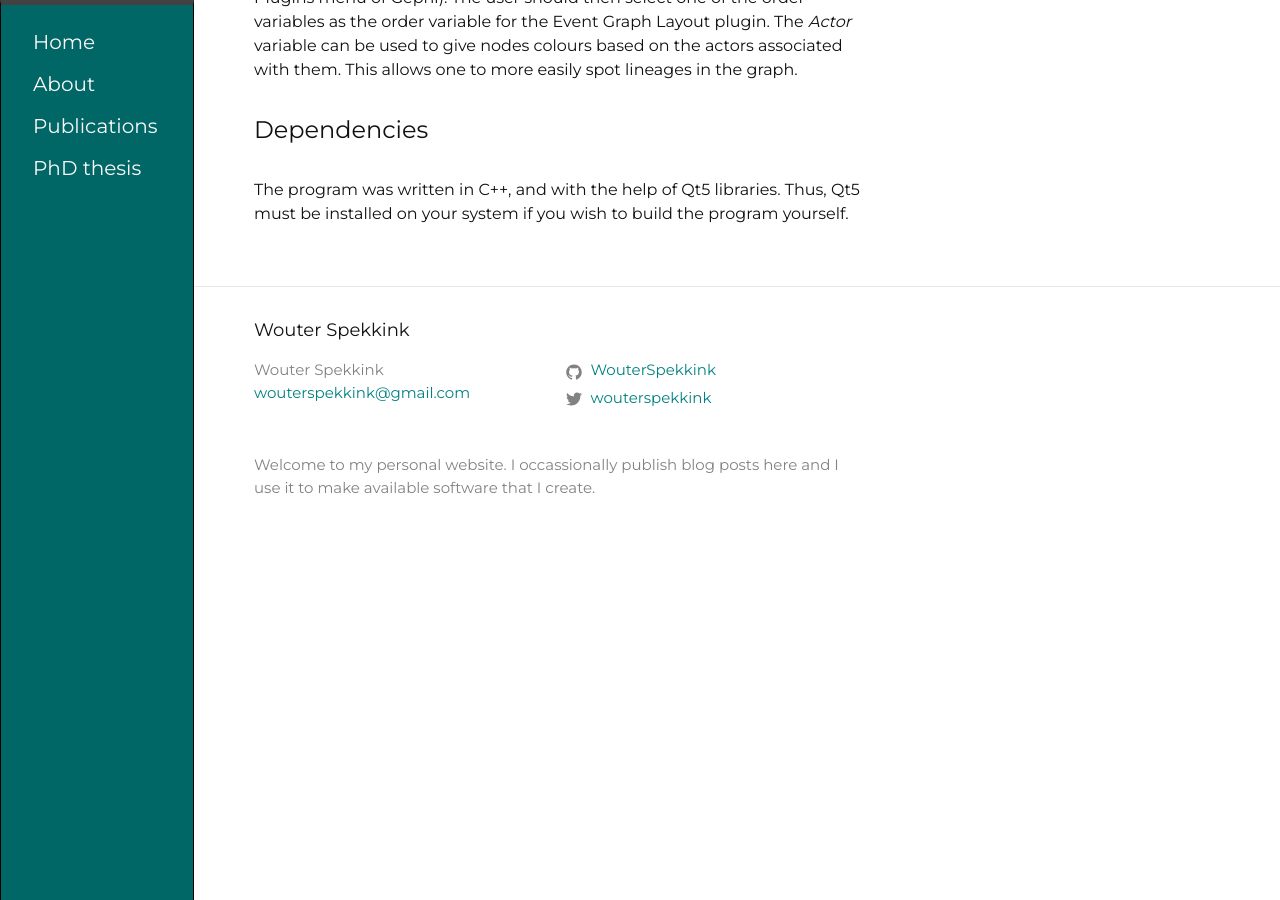
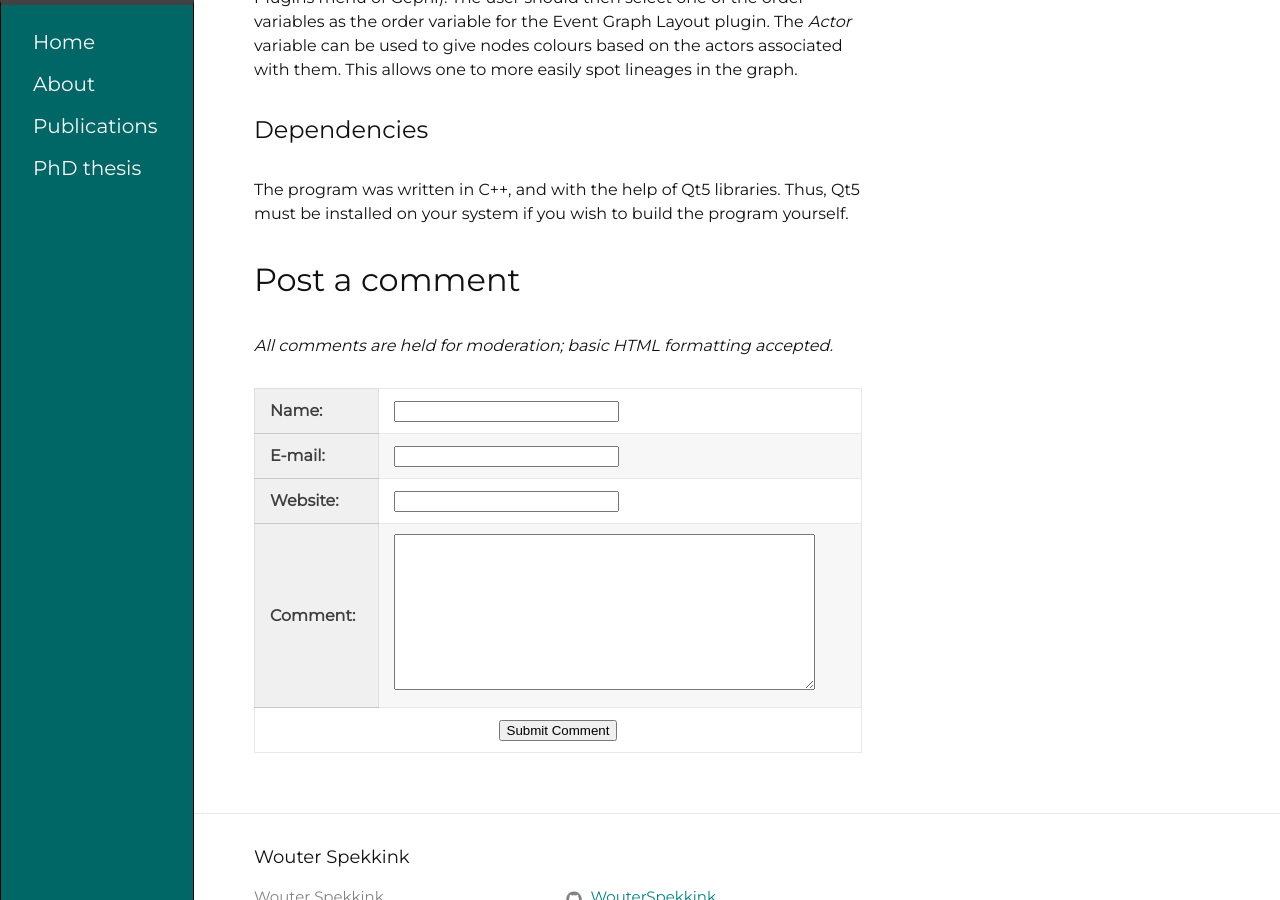
Before and after one commit to WouterSpekkink/WouterSpekkink.github.io_old, a Jekyll site: the page built from _posts/2017-03-10-bi-dynamic-line-graphs.md, in a window 1280 px wide and 900 px high, scrolled down 3719 px. Built offline with Jekyll 4.4.1, drawn with Linux system fonts in a browser that asks for light colours.

Commit message:
Added comment fields.

```diff
--- a/_layouts/post.html
+++ b/_layouts/post.html
@@ -21,3 +21,36 @@ layout: default
   </div>
 
 </article>
+
+
+<div id="comments">
+  <h1>Post a comment</h1>
+  <p style="font-style: italic">
+    All comments are held for moderation; basic HTML formatting accepted.
+  </p>
+  <form id="commentform" method="POST" action="https://api.staticman.net/v2/entry/WouterSpekkink/WouterSpekkink.github.io/master/comments}">
+      <input name="options[redirect]" type="hidden" value="https://WouterSpekkink.github.io">
+      <input name="options[slug]" type="hidden" value="{{ page.slug }}">
+    <table>
+      <tr>
+	<th>Name:</th>
+	<td><input name="fields[name]" type="text" size="25"</td>
+      </tr>
+      <tr>
+	<th>E-mail:</th>
+	<td><input name="fields[email]" type="email" size="25"></td>
+      </tr>
+      <tr>
+	<th>Website:</th>
+	<td><input name="fields[url]" type="url" size="25"></td>
+      </tr>
+      <tr>
+	<th>Comment:</th>
+	<td><textarea name="fields[message]" type="message" rows="10" cols="50"></textarea></td>
+      </tr>
+      <tr align="center">
+	<td colspan="2"><input type="submit" name="submit" value="Submit Comment"></td>
+      </tr>
+    </table>
+  </form>
+</div>
```
